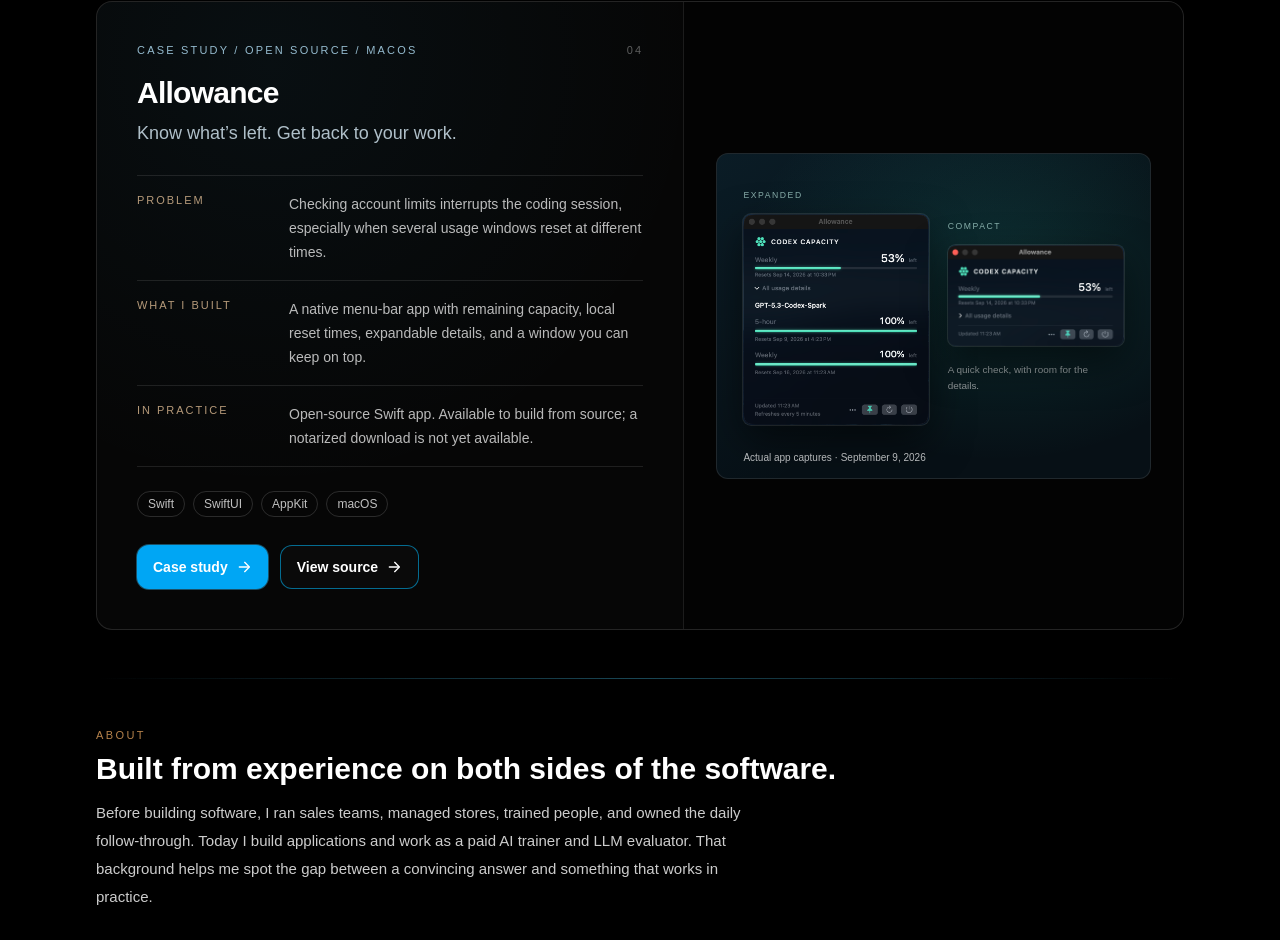
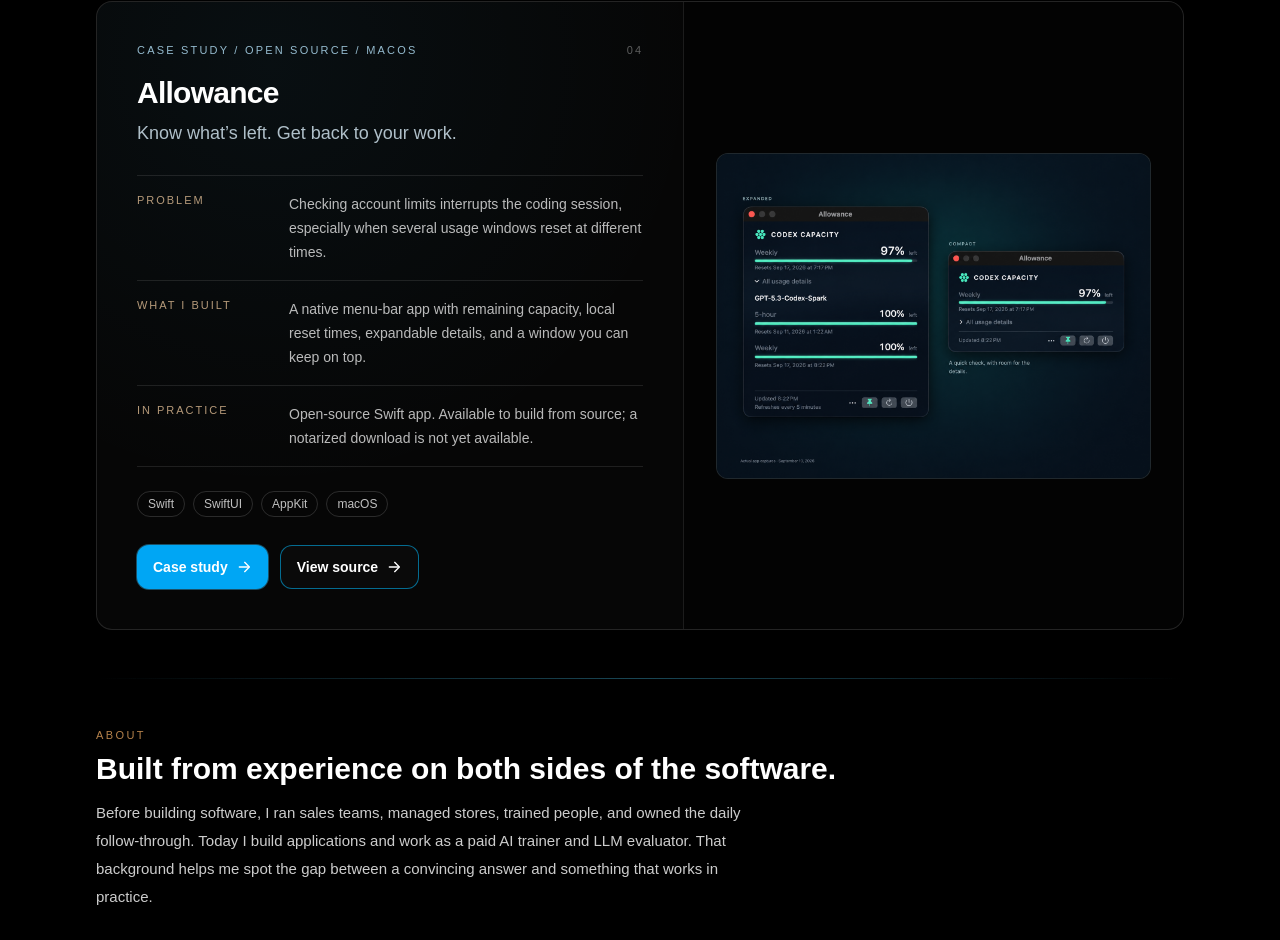
Before and after one commit to OS-DevSource/john-rodriguez-portfolio, a Next.js app: page / in a window 1280 px wide. Shown: the part 2930-3870 px from the top of the page. Built offline with nearby package versions, Linux system fonts and the light colour scheme; no server answers; a web font is replaced by a local one.

Commit message:
feat: refresh Allowance app preview (#17)
Replace the assembled legacy preview with the updated Allowance product capture and use it consistently across desktop and mobile project surfaces.

```diff
--- a/src/components/allowance-visual.js
+++ b/src/components/allowance-visual.js
@@ -1,69 +1,24 @@
 import Image from "next/image";
 
-// Clip only the wallpaper around the original window. The source screenshots
-// stay intact, including every label, control, and account reading.
-function AppWindow({ src, alt, windowHeight, priority }) {
-  const windowWidth = 722;
-
-  return (
-    <div
-      className="relative overflow-hidden shadow-[0_16px_40px_rgba(0,0,0,0.5)] ring-1 ring-white/10"
-      style={{
-        aspectRatio: `${windowWidth} / ${windowHeight}`,
-        borderRadius: `4.5% / ${(32 / windowHeight) * 100}%`,
-      }}
-    >
-      <Image
-        src={src}
-        alt={alt}
-        width={756}
-        height={856}
-        priority={priority}
-        sizes="(min-width: 1024px) 260px, 45vw"
-        className="absolute h-auto max-w-none"
-        style={{
-          width: `${(756 / windowWidth) * 100}%`,
-          left: `${(-13 / windowWidth) * 100}%`,
-          top: `${(-10 / windowHeight) * 100}%`,
-        }}
-      />
-    </div>
-  );
-}
+const allowancePreview = {
+  src: "/projects/allowance-product.png",
+  alt: "Allowance expanded and compact macOS windows showing 97% weekly Codex capacity remaining, clearer usage details, reset times, and window controls.",
+  width: 1448,
+  height: 1086,
+};
 
 export function AllowanceVisual({ priority = false }) {
   return (
-    <figure className="relative isolate aspect-[4/3] w-full overflow-hidden rounded-xl border border-white/10 bg-[#071016] [container-type:inline-size]">
-      <div
-        aria-hidden="true"
-        className="absolute inset-0 bg-[radial-gradient(ellipse_at_65%_35%,rgba(45,212,191,0.14),transparent_65%),linear-gradient(145deg,rgba(56,189,248,0.07),transparent_60%)]"
+    <figure className="relative aspect-[4/3] w-full overflow-hidden rounded-xl border border-white/10 bg-[#071016]">
+      <Image
+        src={allowancePreview.src}
+        alt={allowancePreview.alt}
+        width={allowancePreview.width}
+        height={allowancePreview.height}
+        priority={priority}
+        sizes="(min-width: 1024px) 50vw, 100vw"
+        className="h-full w-full object-cover"
       />
-      <div className="relative grid h-full grid-cols-[1.05fr_1fr] items-center gap-[5%] px-[6%] pb-[9%] pt-[5%]">
-        <div>
-          <p className="mb-3 text-[clamp(8px,2cqw,11px)] font-medium uppercase tracking-[0.18em] text-teal-100/65">Expanded</p>
-          <AppWindow
-            src="/projects/allowance-expanded.png"
-            alt="Allowance expanded: 53% weekly capacity remaining, with both Spark usage windows at 100%."
-            windowHeight={820}
-            priority={priority}
-          />
-        </div>
-        <div>
-          <p className="mb-3 text-[clamp(8px,2cqw,11px)] font-medium uppercase tracking-[0.18em] text-teal-100/65">Compact</p>
-          <AppWindow
-            src="/projects/allowance-compact.png"
-            alt="Allowance compact: the same 53% weekly reading, with details collapsed and the window pinned."
-            windowHeight={413}
-            priority={priority}
-          />
-          <p className="mt-4 max-w-[15em] text-[clamp(9px,2.3cqw,13px)] leading-relaxed text-white/55">
-            A quick check, with room for the details.
-          </p>
-        </div>
-      </div>
-      <figcaption className="absolute inset-x-[6%] bottom-[4%] text-[clamp(10px,2.1cqw,12px)] text-white/70">
-        Actual app captures · September 9, 2026
-      </figcaption>
     </figure>
   );
 }
```
Also changed, not shown: public/projects/allowance-product.png (added), src/lib/portfolio.js.
